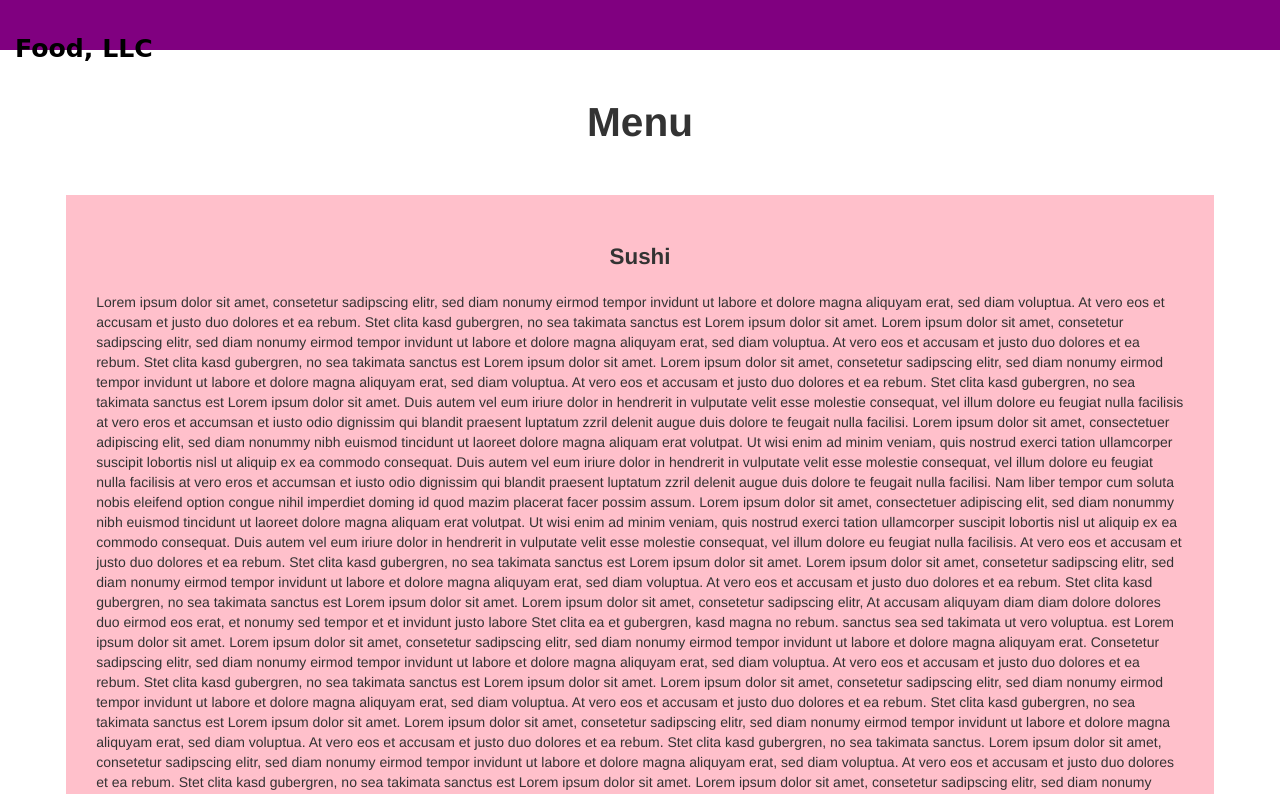
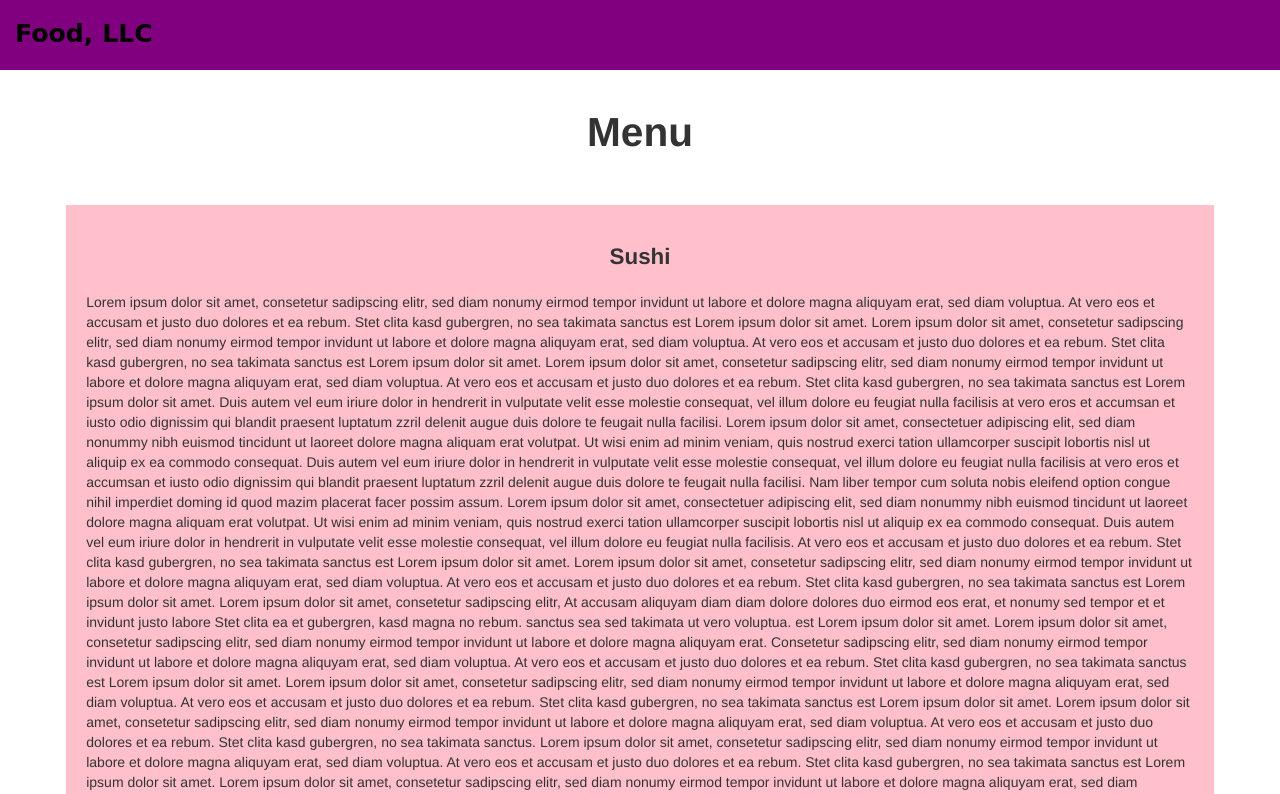
Before and after one commit to harleenkaur05/module3-solution, a plain HTML site: page index3.html in a window 1280 px wide. Shown: the top 794 px of the page. Drawn offline with nearby package versions, Linux system fonts and the light colour scheme.

Commit message:
Update internal.css

```diff
--- a/css-assign3/internal.css
+++ b/css-assign3/internal.css
@@ -11,6 +11,7 @@ body {
     background-color: purple;
     border-radius: 0;
     border: 0;
+    min-height: 70px
 }
 
 #header-nav button {
@@ -23,16 +24,20 @@ body {
 }
 
 .navbar-brand, .navbar-nav li a {
-    line-height: 76px;
+    line-height: 80px;
     height: 50px;
     padding-top: 0;
 }
 
 .navbar-brand h1 {
-    color: black;
-    font-family: 'Abril Fatface', cursive;
-    font-weight: bolder;
-    font-size: 1.4em;
+   font-family: 'Abril Fatface', cursive;
+   color: black;
+   font-size: 1.4em;
+   font-weight: bolder;
+   margin-top: 10px;
+   margin-bottom: 20px;
+   line-height: .75;
+
 }
 
 .navbar-brand a:hover {
@@ -67,7 +72,7 @@ body {
 #main-content h2 {
     font-size: 2.9em;
     font-weight: bold;
-    margin-top: 30px;
+    margin-top: 20px;
     margin-bottom: 50px;
 }
 
@@ -79,5 +84,5 @@ body {
 
 #main-section {
     background-color: pink;
-    padding: 30px;
+    padding: 20px;
 }
```
